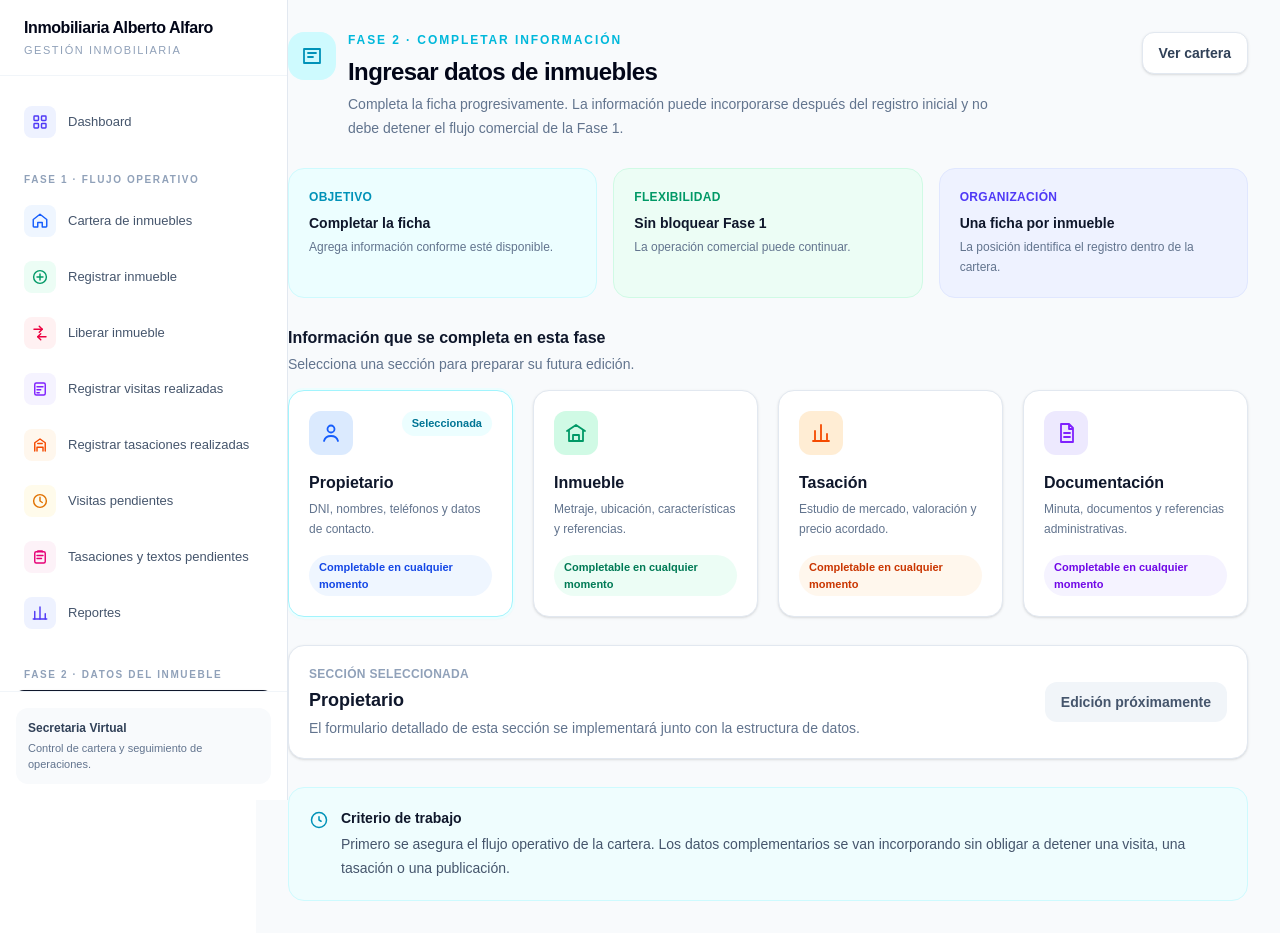
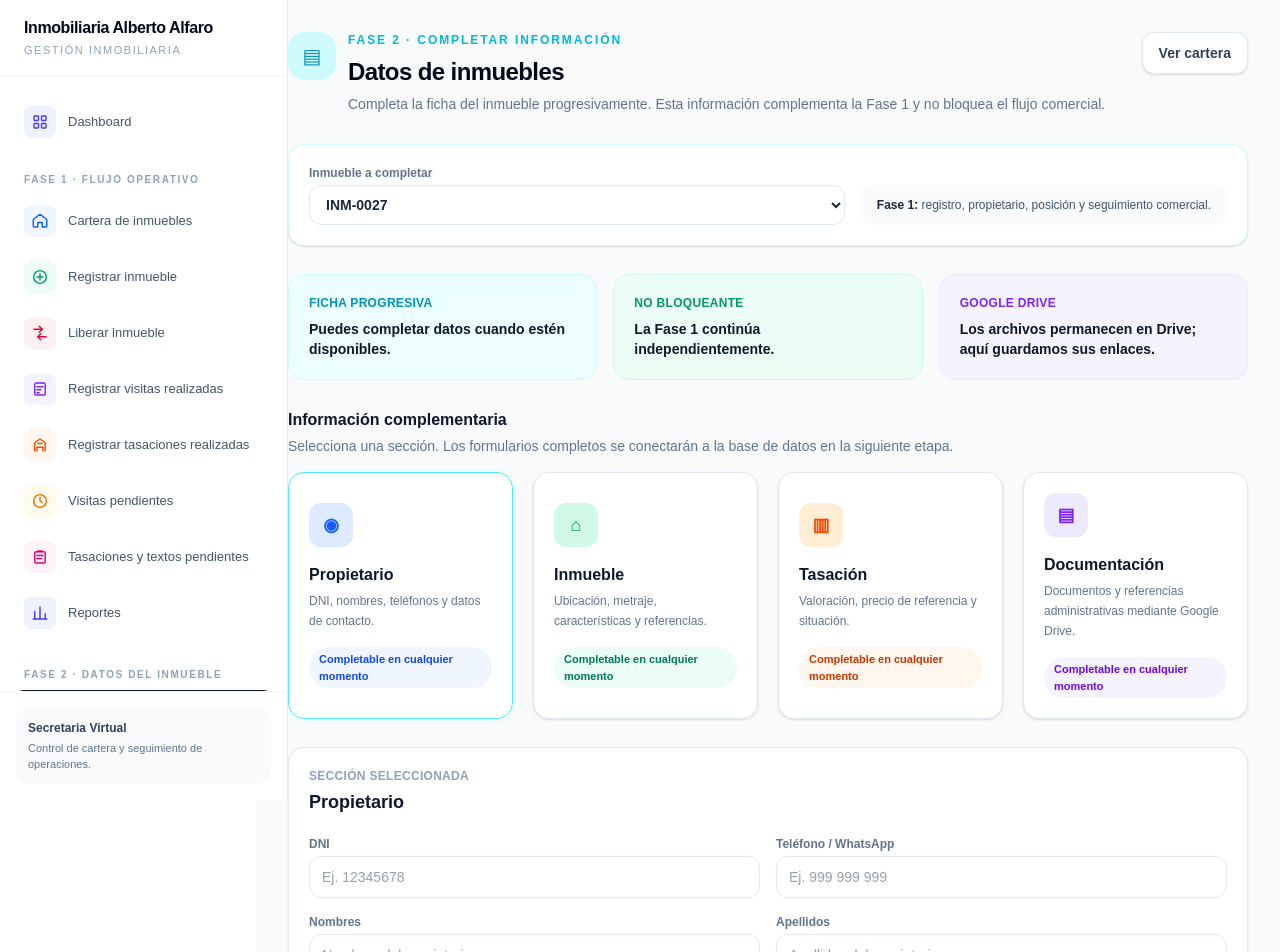
Before and after one commit to cpumaricramoori01-projx/inmobiliaria-alfaro, a Next.js app: page /datos-inmuebles in a window 1280 px wide. Shown: the top 952 px of the page. Built offline with nearby package versions, Linux system fonts and the light colour scheme.

Commit message:
Refactorizar Fase 2 con ficha y enlaces Google Drive

```diff
--- a/app/datos-inmuebles/page.tsx
+++ b/app/datos-inmuebles/page.tsx
@@ -1,59 +1,15 @@
 "use client";
 
-import { useState } from "react";
+import { useState, type ReactNode } from "react";
 import Link from "next/link";
 
-type Seccion = {
-  nombre: string;
-  descripcion: string;
-  color: string;
-  icono: React.ReactNode;
-};
-
+type Seccion = { nombre: string; descripcion: string; color: string; icono: ReactNode };
 const secciones: Seccion[] = [
-  {
-    nombre: "Propietario",
-    descripcion: "DNI, nombres, teléfonos y datos de contacto.",
-    color: "blue",
-    icono: (
-      <svg viewBox="0 0 24 24" className="h-6 w-6" fill="none" stroke="currentColor" strokeWidth="1.8">
-        <circle cx="12" cy="8" r="3.5" />
-        <path d="M5 20c.8-3.2 3.1-5 7-5s6.2 1.8 7 5" strokeLinecap="round" />
-      </svg>
-    ),
-  },
-  {
-    nombre: "Inmueble",
-    descripcion: "Metraje, ubicación, características y referencias.",
-    color: "emerald",
-    icono: (
-      <svg viewBox="0 0 24 24" className="h-6 w-6" fill="none" stroke="currentColor" strokeWidth="1.8">
-        <path d="m3 10 9-6 9 6M5 9v11h14V9M9 20v-6h6v6" strokeLinecap="round" strokeLinejoin="round" />
-      </svg>
-    ),
-  },
-  {
-    nombre: "Tasación",
-    descripcion: "Estudio de mercado, valoración y precio acordado.",
-    color: "orange",
-    icono: (
-      <svg viewBox="0 0 24 24" className="h-6 w-6" fill="none" stroke="currentColor" strokeWidth="1.8">
-        <path d="M6 20V10M12 20V4M18 20v-7M4 20h16" strokeLinecap="round" strokeLinejoin="round" />
-      </svg>
-    ),
-  },
-  {
-    nombre: "Documentación",
-    descripcion: "Minuta, documentos y referencias administrativas.",
-    color: "violet",
-    icono: (
-      <svg viewBox="0 0 24 24" className="h-6 w-6" fill="none" stroke="currentColor" strokeWidth="1.8">
-        <path d="M7 3h8l4 4v14H7zM15 3v5h4M10 12h6M10 16h6" strokeLinecap="round" strokeLinejoin="round" />
-      </svg>
-    ),
-  },
+  { nombre: "Propietario", descripcion: "DNI, nombres, teléfonos y datos de contacto.", color: "blue", icono: "◉" },
+  { nombre: "Inmueble", descripcion: "Ubicación, metraje, características y referencias.", color: "emerald", icono: "⌂" },
+  { nombre: "Tasación", descripcion: "Valoración, precio de referencia y situación.", color: "orange", icono: "▥" },
+  { nombre: "Documentación", descripcion: "Documentos y referencias administrativas mediante Google Drive.", color: "violet", icono: "▤" },
 ];
-
 const colores: Record<string, { box: string; text: string; badge: string }> = {
   blue: { box: "bg-blue-100", text: "text-blue-600", badge: "bg-blue-50 text-blue-700" },
   emerald: { box: "bg-emerald-100", text: "text-emerald-600", badge: "bg-emerald-50 text-emerald-700" },
@@ -64,11 +20,28 @@ const colores: Record<string, { box: string; text: string; badge: string }> = {
 export default function Page() {
   const [seleccionada, setSeleccionada] = useState("Propietario");
   const [mensaje, setMensaje] = useState("");
+  const [inmueble, setInmueble] = useState("INM-0027");
+  const [driveLinks, setDriveLinks] = useState([""]);
+  const [documentoNombre, setDocumentoNombre] = useState("");
 
   const seleccionar = (nombre: string) => {
     setSeleccionada(nombre);
-    setMensaje(`Sección “${nombre}” seleccionada. La edición de datos se habilitará al conectar la base de datos.`);
-    setTimeout(() => setMensaje(""), 3500);
+    setMensaje("");
+  };
+
+  const agregarEnlace = () => setDriveLinks((actuales) => [...actuales, ""]);
+  const actualizarEnlace = (index: number, value: string) =>
+    setDriveLinks((actuales) => actuales.map((link, i) => (i === index ? value : link)));
+  const quitarEnlace = (index: number) =>
+    setDriveLinks((actuales) => actuales.filter((_, i) => i !== index));
+
+  const guardarDocumento = () => {
+    if (!documentoNombre.trim() || !driveLinks.some((link) => link.trim())) {
+      setMensaje("Para registrar un documento se requiere nombre y enlace de Google Drive.");
+      return;
+    }
+    setMensaje(`Documento “${documentoNombre}” preparado para ${inmueble}. En esta fase el enlace se guarda como referencia; el archivo permanece en Google Drive.`);
+    setDocumentoNombre("");
   };
 
   return (
@@ -76,92 +49,59 @@ export default function Page() {
       <div className="mx-auto max-w-6xl">
         <header className="flex flex-col gap-5 lg:flex-row lg:items-start lg:justify-between">
           <div className="flex gap-3">
-            <div className="flex h-12 w-12 shrink-0 items-center justify-center rounded-2xl bg-cyan-100 text-cyan-600">
-              <svg viewBox="0 0 24 24" className="h-6 w-6" fill="none" stroke="currentColor" strokeWidth="1.8">
-                <path d="M4 5h16v14H4zM8 9h8M8 13h5" strokeLinecap="round" strokeLinejoin="round" />
-              </svg>
-            </div>
+            <div className="flex h-12 w-12 items-center justify-center rounded-2xl bg-cyan-100 text-cyan-600 text-xl">▤</div>
             <div>
-              <p className="text-xs font-bold uppercase tracking-[0.16em] text-cyan-500">
-                Fase 2 · Completar información
-              </p>
-              <h1 className="mt-2 text-2xl font-bold tracking-tight text-slate-950">
-                Ingresar datos de inmuebles
-              </h1>
-              <p className="mt-1 max-w-2xl text-sm leading-6 text-slate-500">
-                Completa la ficha progresivamente. La información puede incorporarse después del registro inicial y no debe detener el flujo comercial de la Fase 1.
+              <p className="text-xs font-bold uppercase tracking-[0.16em] text-cyan-500">Fase 2 · Completar información</p>
+              <h1 className="mt-2 text-2xl font-bold tracking-tight text-slate-950">Datos de inmuebles</h1>
+              <p className="mt-1 max-w-3xl text-sm leading-6 text-slate-500">
+                Completa la ficha del inmueble progresivamente. Esta información complementa la Fase 1 y no bloquea el flujo comercial.
               </p>
             </div>
           </div>
-
-          <Link
-            href="/cartera"
-            className="inline-flex items-center justify-center rounded-xl border border-slate-200 bg-white px-4 py-2.5 text-sm font-semibold text-slate-700 shadow-sm"
-          >
-            Ver cartera
-          </Link>
+          <Link href="/cartera" className="inline-flex items-center justify-center rounded-xl border border-slate-200 bg-white px-4 py-2.5 text-sm font-semibold text-slate-700 shadow-sm">Ver cartera</Link>
         </header>
 
-        {mensaje && (
-          <div className="mt-6 rounded-2xl border border-cyan-200 bg-cyan-50 px-4 py-3 text-sm font-medium text-cyan-700">
-            {mensaje}
+        <section className="mt-7 rounded-2xl border border-cyan-100 bg-white p-5 shadow-sm">
+          <div className="grid gap-4 md:grid-cols-[1fr_auto] md:items-end">
+            <label className="text-xs font-semibold text-slate-500">
+              Inmueble a completar
+              <select value={inmueble} onChange={(e) => setInmueble(e.target.value)} className="mt-1 w-full rounded-xl border border-slate-200 bg-white px-3 py-2.5 text-sm font-semibold text-slate-800 outline-none focus:border-cyan-400">
+                <option>INM-0027</option><option>INM-0018</option><option>INM-0042</option>
+              </select>
+            </label>
+            <div className="rounded-xl bg-slate-50 px-4 py-3 text-xs text-slate-600">
+              <span className="font-bold text-slate-800">Fase 1:</span> registro, propietario, posición y seguimiento comercial.
             </div>
-        )}
+          </div>
+        </section>
 
         <section className="mt-7 grid gap-4 sm:grid-cols-3">
-          <div className="rounded-2xl border border-cyan-100 bg-cyan-50 p-5">
-            <p className="text-xs font-semibold uppercase tracking-wide text-cyan-600">Objetivo</p>
-            <p className="mt-2 text-sm font-bold text-slate-900">Completar la ficha</p>
-            <p className="mt-1 text-xs leading-5 text-slate-500">Agrega información conforme esté disponible.</p>
+          {[
+            ["Ficha progresiva", "Puedes completar datos cuando estén disponibles.", "cyan"],
+            ["No bloqueante", "La Fase 1 continúa independientemente.", "emerald"],
+            ["Google Drive", "Los archivos permanecen en Drive; aquí guardamos sus enlaces.", "violet"],
+          ].map(([titulo, texto, color]) => (
+            <div key={titulo} className={`rounded-2xl border p-5 ${color === "cyan" ? "border-cyan-100 bg-cyan-50" : color === "emerald" ? "border-emerald-100 bg-emerald-50" : "border-violet-100 bg-violet-50"}`}>
+              <p className={`text-xs font-semibold uppercase tracking-wide ${color === "cyan" ? "text-cyan-600" : color === "emerald" ? "text-emerald-600" : "text-violet-600"}`}>{titulo}</p>
+              <p className="mt-2 text-sm font-bold text-slate-900">{texto}</p>
             </div>
-          <div className="rounded-2xl border border-emerald-100 bg-emerald-50 p-5">
-            <p className="text-xs font-semibold uppercase tracking-wide text-emerald-600">Flexibilidad</p>
-            <p className="mt-2 text-sm font-bold text-slate-900">Sin bloquear Fase 1</p>
-            <p className="mt-1 text-xs leading-5 text-slate-500">La operación comercial puede continuar.</p>
-          </div>
-          <div className="rounded-2xl border border-indigo-100 bg-indigo-50 p-5">
-            <p className="text-xs font-semibold uppercase tracking-wide text-indigo-600">Organización</p>
-            <p className="mt-2 text-sm font-bold text-slate-900">Una ficha por inmueble</p>
-            <p className="mt-1 text-xs leading-5 text-slate-500">La posición identifica el registro dentro de la cartera.</p>
-          </div>
+          ))}
         </section>
 
         <section className="mt-7">
           <div className="mb-4">
-            <h2 className="text-base font-bold text-slate-900">Información que se completa en esta fase</h2>
-            <p className="mt-1 text-sm text-slate-500">
-              Selecciona una sección para preparar su futura edición.
-            </p>
+            <h2 className="text-base font-bold text-slate-900">Información complementaria</h2>
+            <p className="mt-1 text-sm text-slate-500">Selecciona una sección. Los formularios completos se conectarán a la base de datos en la siguiente etapa.</p>
           </div>
-
           <div className="grid gap-5 md:grid-cols-2 xl:grid-cols-4">
             {secciones.map((seccion) => {
-              const color = colores[seccion.color];
-              const activa = seleccionada === seccion.nombre;
-
+              const c = colores[seccion.color];
               return (
-                <button
-                  key={seccion.nombre}
-                  onClick={() => seleccionar(seccion.nombre)}
-                  className={`rounded-2xl border bg-white p-5 text-left shadow-sm transition hover:-translate-y-0.5 hover:shadow-md ${
-                    activa ? "border-cyan-200 ring-2 ring-cyan-50" : "border-slate-200"
-                  }`}
-                >
-                  <div className="flex items-start justify-between gap-3">
-                    <div className={`flex h-11 w-11 items-center justify-center rounded-xl ${color.box} ${color.text}`}>
-                      {seccion.icono}
-                    </div>
-                    {activa && (
-                      <span className="rounded-full bg-cyan-50 px-2.5 py-1 text-[11px] font-semibold text-cyan-700">
-                        Seleccionada
-                      </span>
-                    )}
-                  </div>
+                <button key={seccion.nombre} onClick={() => seleccionar(seccion.nombre)} className={`rounded-2xl border bg-white p-5 text-left shadow-sm transition hover:-translate-y-0.5 hover:shadow-md ${seleccionada === seccion.nombre ? "border-cyan-300 ring-2 ring-cyan-50" : "border-slate-200"}`}>
+                  <div className={`flex h-11 w-11 items-center justify-center rounded-xl text-lg font-bold ${c.box} ${c.text}`}>{seccion.icono}</div>
                   <h3 className="mt-4 font-bold text-slate-900">{seccion.nombre}</h3>
                   <p className="mt-1 text-xs leading-5 text-slate-500">{seccion.descripcion}</p>
-                  <span className={`mt-4 inline-flex rounded-full px-2.5 py-1 text-[11px] font-semibold ${color.badge}`}>
-                    Completable en cualquier momento
-                  </span>
+                  <span className={`mt-4 inline-flex rounded-full px-2.5 py-1 text-[11px] font-semibold ${c.badge}`}>Completable en cualquier momento</span>
                 </button>
               );
             })}
@@ -169,36 +109,98 @@ export default function Page() {
         </section>
 
         <section className="mt-7 rounded-2xl border border-slate-200 bg-white p-5 shadow-sm">
-          <div className="flex flex-col gap-4 lg:flex-row lg:items-center lg:justify-between">
-            <div>
           <p className="text-xs font-semibold uppercase tracking-wide text-slate-400">Sección seleccionada</p>
           <h2 className="mt-1 text-lg font-bold text-slate-900">{seleccionada}</h2>
-              <p className="mt-1 text-sm text-slate-500">
-                El formulario detallado de esta sección se implementará junto con la estructura de datos.
+
+          {seleccionada === "Propietario" && (
+            <div className="mt-5 grid gap-4 sm:grid-cols-2">
+              <Field label="DNI" placeholder="Ej. 12345678" />
+              <Field label="Teléfono / WhatsApp" placeholder="Ej. 999 999 999" />
+              <Field label="Nombres" placeholder="Nombres del propietario" />
+              <Field label="Apellidos" placeholder="Apellidos del propietario" />
+              <Field label="Correo electrónico" placeholder="Opcional" />
+              <Field label="Referencia de contacto" placeholder="Opcional" />
+            </div>
+          )}
+
+          {seleccionada === "Inmueble" && (
+            <div className="mt-5 grid gap-4 sm:grid-cols-2 lg:grid-cols-3">
+              <Field label="Dirección" placeholder="Dirección del inmueble" />
+              <Field label="Distrito / provincia" placeholder="Ubicación" />
+              <Field label="Área de terreno (m²)" placeholder="Ej. 120" />
+              <Field label="Área construida (m²)" placeholder="Ej. 95" />
+              <Field label="Habitaciones" placeholder="Ej. 3" />
+              <Field label="Baños" placeholder="Ej. 2" />
+              <Field label="Referencia" placeholder="Referencia de ubicación" />
+              <Field label="Características" placeholder="Descripción breve" />
+              <Field label="Observaciones" placeholder="Información adicional" />
+            </div>
+          )}
+
+          {seleccionada === "Tasación" && (
+            <div className="mt-5 grid gap-4 sm:grid-cols-2 lg:grid-cols-3">
+              <Field label="Fecha de tasación" type="date" />
+              <Field label="Valor de referencia" placeholder="Ej. S/ 350,000" />
+              <Field label="Precio acordado / objetivo" placeholder="Ej. S/ 380,000" />
+              <div>
+                <label className="text-xs font-semibold text-slate-500">Situación</label>
+                <select className="mt-1 w-full rounded-xl border border-slate-200 bg-white px-3 py-2.5 text-sm text-slate-700"><option>Pendiente de aprobación</option><option>En negociación</option><option>Aprobado</option><option>Rechazado</option></select>
+              </div>
+              <Field label="Observación" placeholder="Comentario de la tasación" />
+            </div>
+          )}
+
+          {seleccionada === "Documentación" && (
+            <div className="mt-5 space-y-5">
+              <div className="rounded-2xl border border-violet-100 bg-violet-50 p-4">
+                <p className="text-sm font-bold text-slate-900">Documentos mediante Google Drive</p>
+                <p className="mt-1 text-xs leading-5 text-slate-600">
+                  El sistema no almacena el archivo por ahora. Registra aquí el nombre y el enlace al documento que ya se encuentra en Google Drive.
                 </p>
               </div>
-            <span className="rounded-xl bg-slate-100 px-4 py-2.5 text-sm font-semibold text-slate-600">
-              Edición próximamente
-            </span>
+              <div className="grid gap-4 sm:grid-cols-2">
+                <Field label="Nombre del documento" value={documentoNombre} onChange={setDocumentoNombre} placeholder="Ej. Copia de DNI / Minuta / Partida" />
+                <Field label="Tipo de documento" placeholder="Ej. Legal, propiedad, identidad..." />
               </div>
+              <div>
+                <label className="text-xs font-semibold text-slate-500">Enlaces de Google Drive</label>
+                <div className="mt-2 space-y-2">
+                  {driveLinks.map((link, index) => (
+                    <div key={index} className="flex gap-2">
+                      <input value={link} onChange={(e) => actualizarEnlace(index, e.target.value)} placeholder="https://drive.google.com/..." className="min-w-0 flex-1 rounded-xl border border-slate-200 px-3 py-2.5 text-sm text-slate-700 outline-none focus:border-violet-400" />
+                      {driveLinks.length > 1 && <button type="button" onClick={() => quitarEnlace(index)} className="rounded-xl border border-slate-200 px-3 text-sm font-semibold text-slate-500 hover:bg-slate-50">Quitar</button>}
+                    </div>
+                  ))}
+                </div>
+                <button type="button" onClick={agregarEnlace} className="mt-3 rounded-xl border border-violet-200 bg-violet-50 px-3.5 py-2 text-xs font-bold text-violet-700 hover:bg-violet-100">+ Agregar otro enlace</button>
+              </div>
+              <button type="button" onClick={guardarDocumento} className="rounded-xl bg-violet-600 px-4 py-2.5 text-sm font-semibold text-white hover:bg-violet-700">Registrar documento</button>
+            </div>
+          )}
+
+          {seleccionada !== "Documentación" && (
+            <button onClick={() => setMensaje(`Sección “${seleccionada}” preparada. La persistencia real se conectará a la base de datos posteriormente.`)} className="mt-5 rounded-xl bg-slate-900 px-4 py-2.5 text-sm font-semibold text-white hover:bg-slate-800">Guardar cambios</button>
+          )}
         </section>
 
+        {mensaje && <div className="mt-5 rounded-2xl border border-emerald-200 bg-emerald-50 px-4 py-3 text-sm font-medium text-emerald-700">{mensaje}</div>}
+
         <section className="mt-7 rounded-2xl border border-cyan-100 bg-cyan-50/70 p-5">
-          <div className="flex gap-3">
-            <div className="mt-0.5 text-cyan-600">
-              <svg viewBox="0 0 24 24" className="h-5 w-5" fill="none" stroke="currentColor" strokeWidth="1.8">
-                <path d="M12 8v4l2.5 1.5M21 12a9 9 0 1 1-18 0 9 9 0 0 1 18 0Z" strokeLinecap="round" strokeLinejoin="round" />
-              </svg>
-            </div>
-            <div>
-              <p className="text-sm font-bold text-slate-900">Criterio de trabajo</p>
+          <p className="text-sm font-bold text-slate-900">Criterio de almacenamiento</p>
           <p className="mt-1 text-sm leading-6 text-slate-600">
-                Primero se asegura el flujo operativo de la cartera. Los datos complementarios se van incorporando sin obligar a detener una visita, una tasación o una publicación.
+            Por ahora, los documentos y evidencias se mantienen en Google Drive y el sistema registra sus enlaces. Más adelante podremos migrar el almacenamiento sin cambiar el concepto de la ficha documental.
           </p>
-            </div>
-          </div>
         </section>
       </div>
     </main>
   );
 }
+
+function Field({ label, placeholder, type = "text", value, onChange }: { label: string; placeholder?: string; type?: string; value?: string; onChange?: (value: string) => void }) {
+  return (
+    <label className="text-xs font-semibold text-slate-500">
+      {label}
+      <input type={type} value={value} onChange={onChange ? (e) => onChange(e.target.value) : undefined} placeholder={placeholder} className="mt-1 w-full rounded-xl border border-slate-200 px-3 py-2.5 text-sm font-normal text-slate-700 outline-none focus:border-cyan-400" />
+    </label>
+  );
+}
```
Lines whose indentation alone changed are shown as unchanged.
